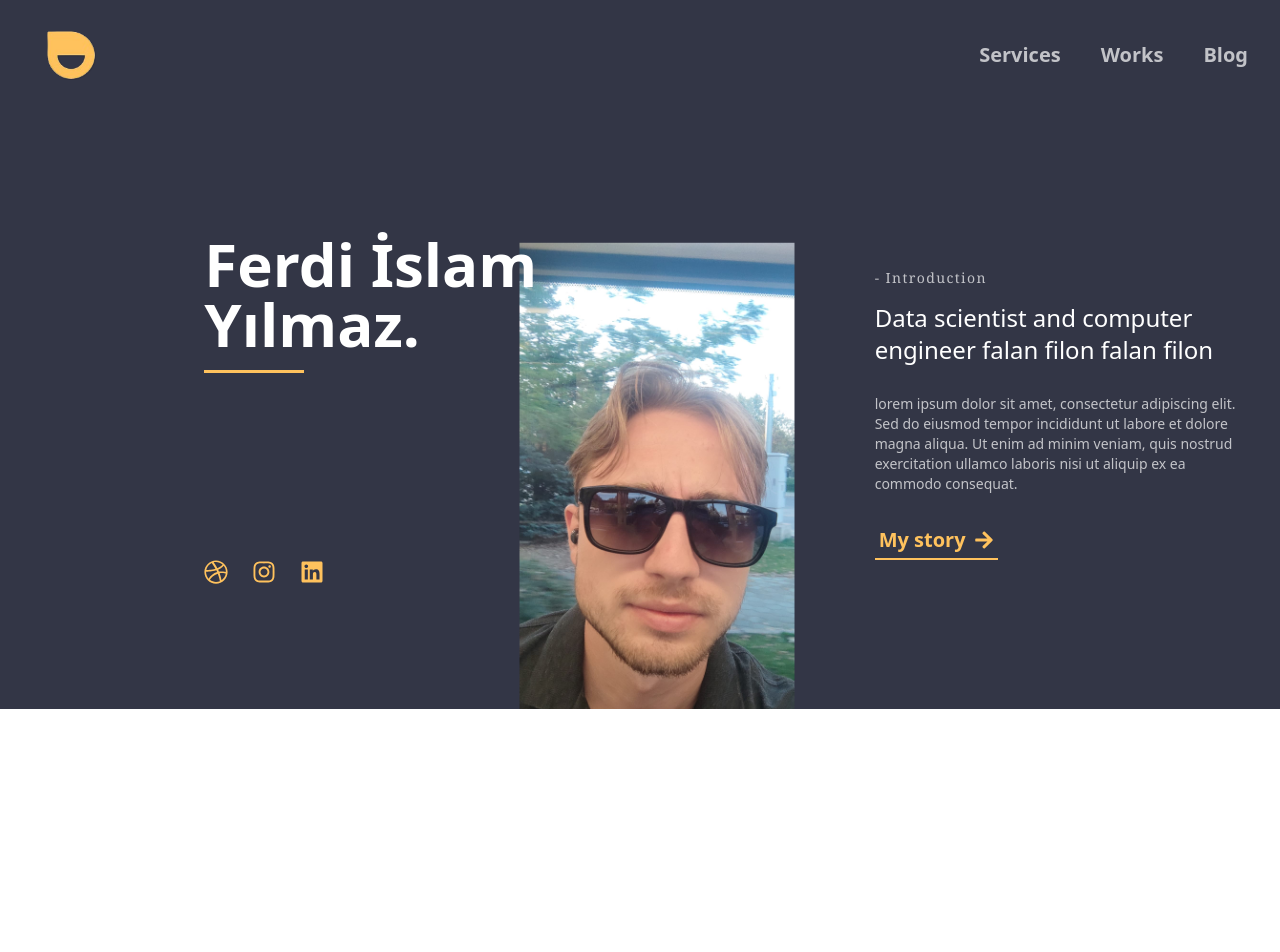
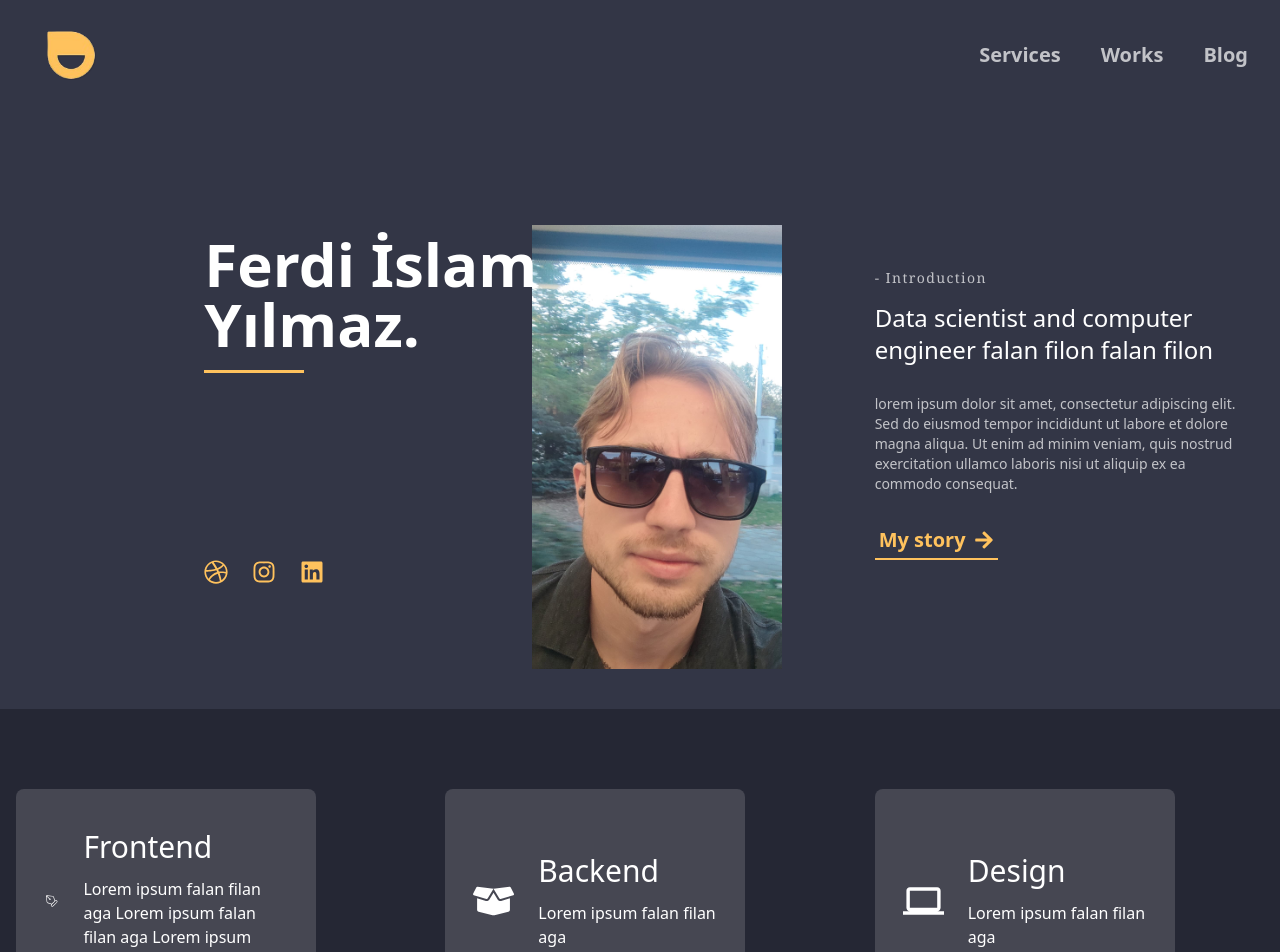
Before and after one commit to ferdiYilmaz41/my-website, a React (Vite) app: page / in a window 1280 px wide. Shown: the top 952 px of the page. Before the commit the page ends 800 px from the top, so only its background shows below. Built offline with nearby package versions, Linux system fonts and the light colour scheme.

Commit message:
skills section done without real texts

```diff
--- a/package.json
+++ b/package.json
@@ -11,6 +11,7 @@
   },
   "dependencies": {
     "framer-motion": "^11.16.0",
+    "prop-types": "^15.8.1",
     "react": "^18.3.1",
     "react-dom": "^18.3.1",
     "react-icons": "^5.4.0"
--- a/src/App.jsx
+++ b/src/App.jsx
@@ -1,10 +1,12 @@
 import Navbar from "./components/Navbar"
 import Hero from "./components/Hero"
+import Skills from "./components/Skills"
 const App = () => {
   return (
     <main className="overflow-x-hidden">
       <Navbar/>
       <Hero/>
+      <Skills/>
     </main>
   )
 }
--- a/src/components/Hero.jsx
+++ b/src/components/Hero.jsx
@@ -28,7 +28,7 @@ const Hero = () => {
 
 
                             <div className='absolute -right-6 md:-right-32 bottom-0'>
-                                <img src={Foto} alt="" className=' scale-110 relative z-10  w-[150px]
+                                <img src={Foto} alt="" className='py-10 scale-100 relative z-10  w-[150px]
                                 sm:w-[250px]
                         ' />
                             </div>
--- /dev/null
+++ b/src/components/Skill.jsx
@@ -0,0 +1,22 @@
+import PropTypes from "prop-types"
+const Skill = ({title,text, icon:Icon}) => {
+  return (
+    <div className="flex items-center gap-6 bg-white/15 text-white px-7 py-10
+        max-w-[300px] rounded-lg hover:shadow-lg
+     hover:bg-primary/80 hover:scale-110 duration-200">
+      <Icon className="text-5xl " />
+      <div className="space-y-3">
+        <p className="text-3xl">{title}</p>
+        <p>{text}
+        </p>
+      </div>
+    </div>
+  )
+}
+Skill.propTypes = {
+  title: PropTypes.string.isRequired,
+  text: PropTypes.string.isRequired,
+  icon: PropTypes.elementType.isRequired
+}
+
+export default Skill
--- /dev/null
+++ b/src/components/Skills.jsx
@@ -0,0 +1,23 @@
+import { CiPen } from "react-icons/ci"
+import { FaBoxOpen } from "react-icons/fa"
+import { MdComputer } from "react-icons/md"
+import Skill from "./Skill"
+const Skills = () => {
+    return (
+        // each skills will be a component
+        <div className="bg-darkGray text-white">
+            <div className="container mx-auto px-4 py-20 ">
+                <div className="grid gap-10 md:grid-cols-2 lg:grid-cols-3">
+                    <Skill title="Frontend" icon={CiPen} text="Lorem ipsum falan filan aga
+                    Lorem ipsum falan filan aga
+                    Lorem ipsum falan filan aga
+             " />
+                    <Skill title="Backend" icon={FaBoxOpen} text="Lorem ipsum falan filan aga" />
+                    <Skill title="Design" icon={MdComputer} text="Lorem ipsum falan filan aga" />
+                </div>
+            </div>
+        </div>
+    )
+}
+
+export default Skills
```
Also changed, not shown: 1 other file (tests, documents, lock files or other folders).
